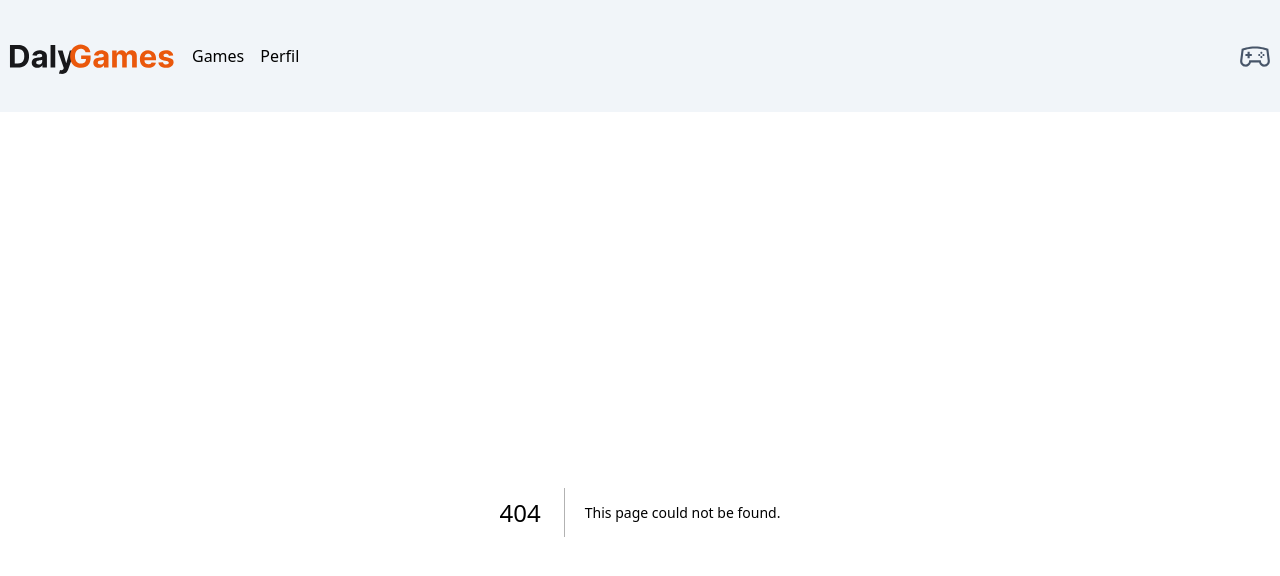
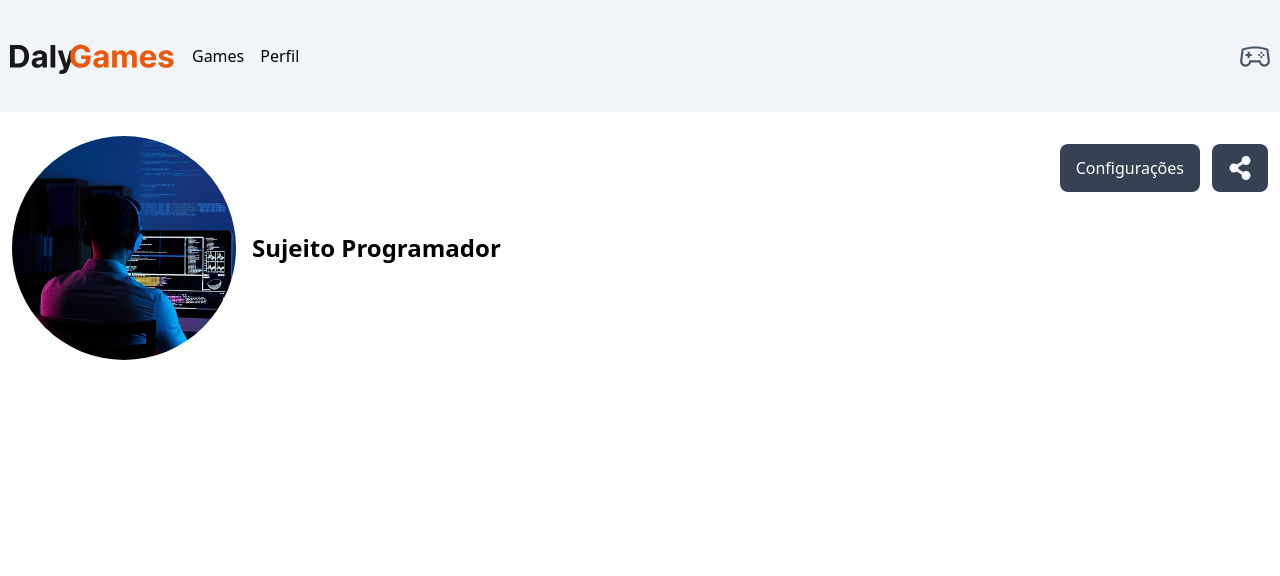
Before and after one commit to ivan-teotonio/daylagames, a Next.js app: page /profile in a window 1280 px wide. Before the commit this address had no page. Shown: the top 576 px of the page. Built offline with nearby package versions, Linux system fonts and the light colour scheme.

Commit message:
feat(perfil) adicionado página de perfil

```diff
--- /dev/null
+++ b/src/app/profile/page.tsx
@@ -0,0 +1,35 @@
+import { Container } from "@/components/container";
+import Image from "next/image";
+import { FaShareAlt } from "react-icons/fa";
+
+export default function Profile() {
+    return (
+        <main className="w-full text-black">
+            <Container>
+                <section className="mt-6 mb-6 flex flex-col items-center justify-between relative gap-3 sm:flex-row"
+                >
+                <div className="w-full flex items-center gap-4 text-lg flex-col sm:flex-row justify-centersm:justify-normal">
+                    <Image
+                        src="/user.png"
+                        alt="Profile Image"
+                        className="rounded-full w-56 h-56 object-cover"
+                        width={200}
+                        height={200}
+                         quality={100}
+                    />
+                    <h1 className="font-bold text-2xl">Sujeito Programador</h1>
+                    </div>
+
+                    <div className="sm:absolute top-0 right-0 gap-3 flex items-center justify-center mt-2">
+                        <button className="bg-gray-700 px-4 py-3 rounded-lg text-white">
+                            Configurações
+                        </button>
+                        <button className="bg-gray-700 px-4 py-3 rounded-lg">
+                            <FaShareAlt size={24} color="#fff" />
+                        </button>
+                    </div>
+                </section>
+            </Container>
+        </main>
+    )
+}
```
